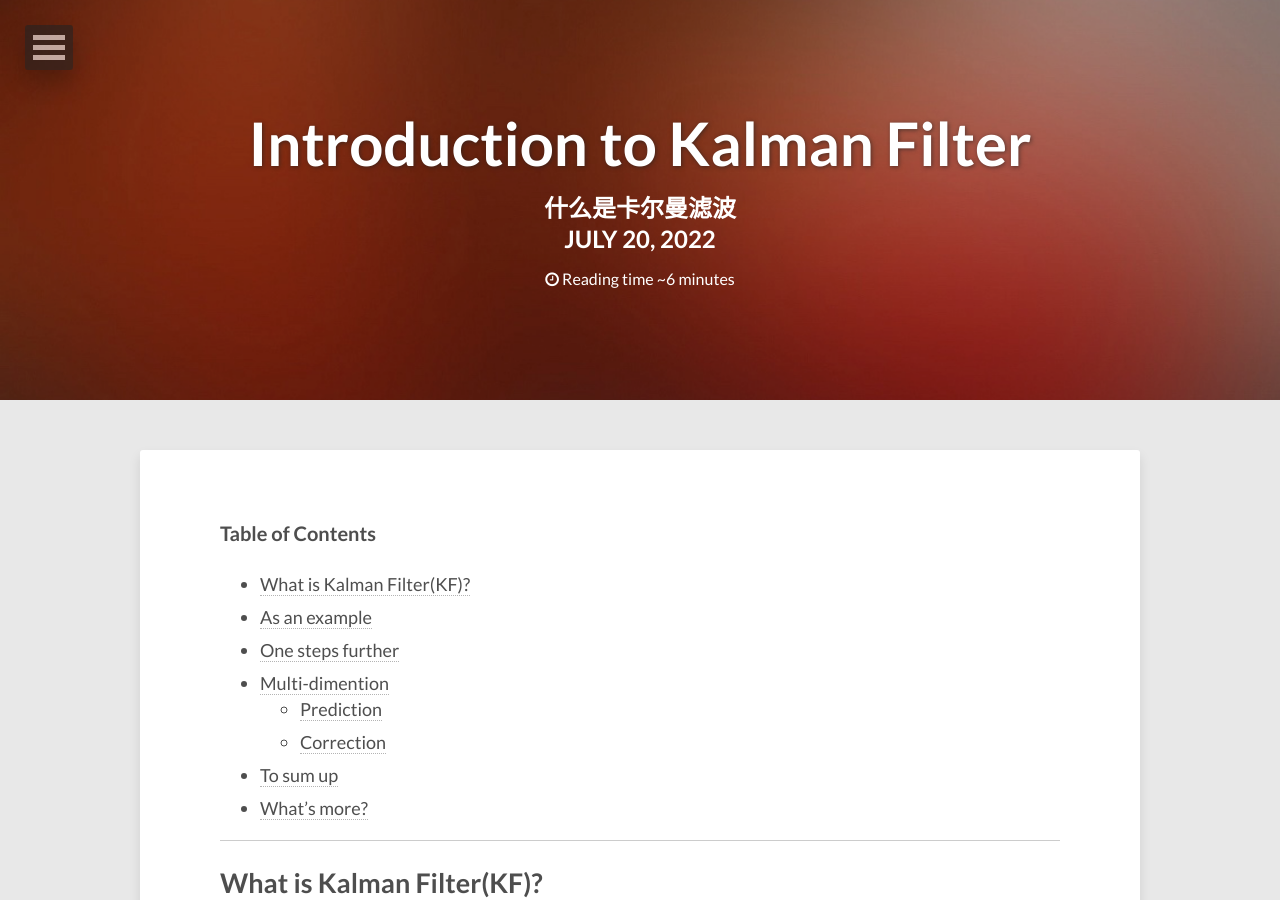
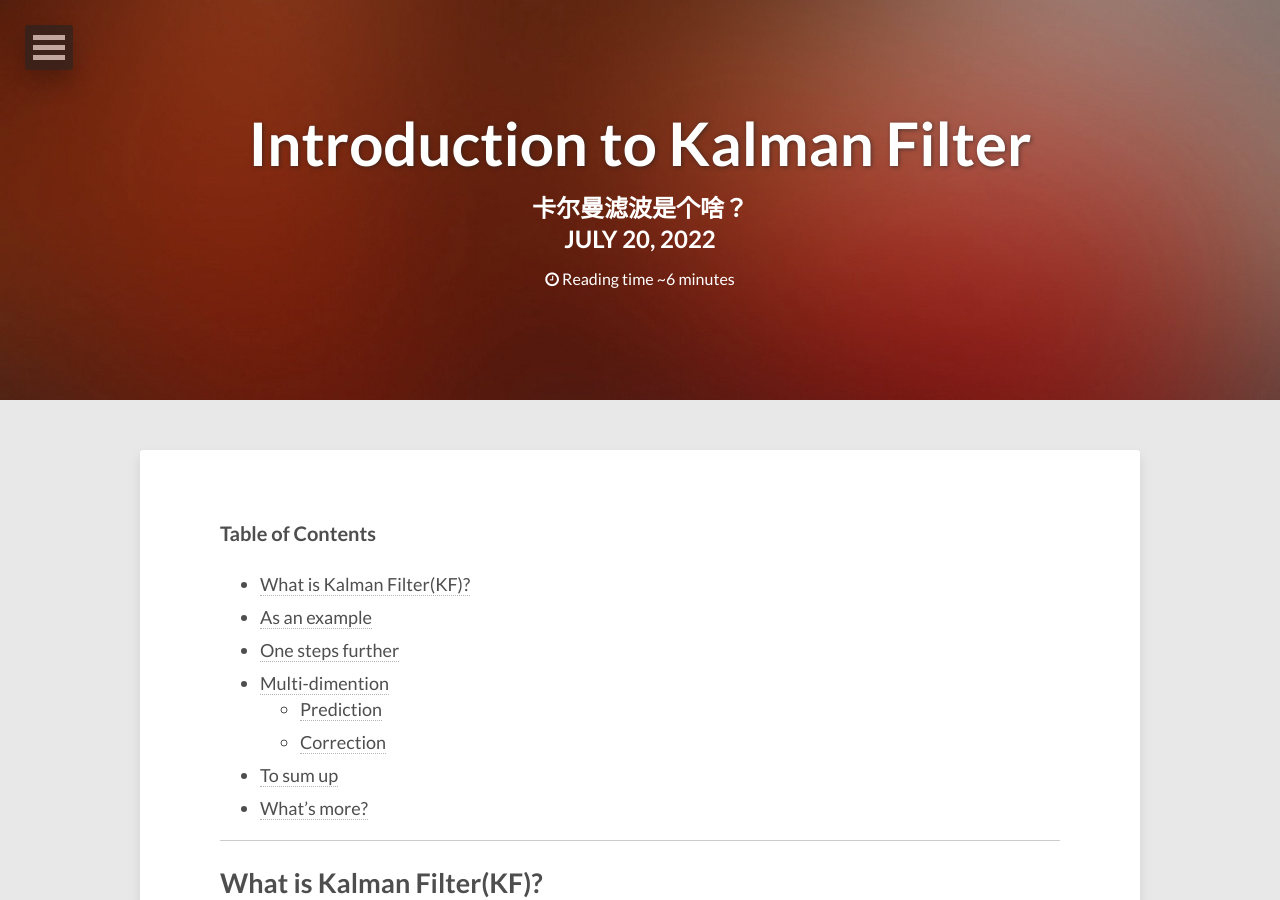
Before and after one commit to lucameng/lucameng.github.io, a Jekyll site: the page built from _posts/2022-07-20-Kalman-Filter.md, in a window 1280 px wide and 900 px high. Built offline with Jekyll 4.4.1, drawn with Linux system fonts in a browser that asks for light colours; formulas are drawn with MathJax 3; some of the changed text lies outside the part shown.

Commit message:
update KF

```diff
--- a/_posts/2022-07-20-Kalman-Filter.md
+++ b/_posts/2022-07-20-Kalman-Filter.md
@@ -1,11 +1,11 @@
 ---
 layout: post
 title: Introduction to Kalman Filter
-description: "什么是卡尔曼滤波"
+description: "卡尔曼滤波是个啥？"
 tags: [自动驾驶]
 image:
   feature: abstract-11.jpg
-modified: 2022-07-20
+modified: 2022-07-21
 ---
 
 
```
